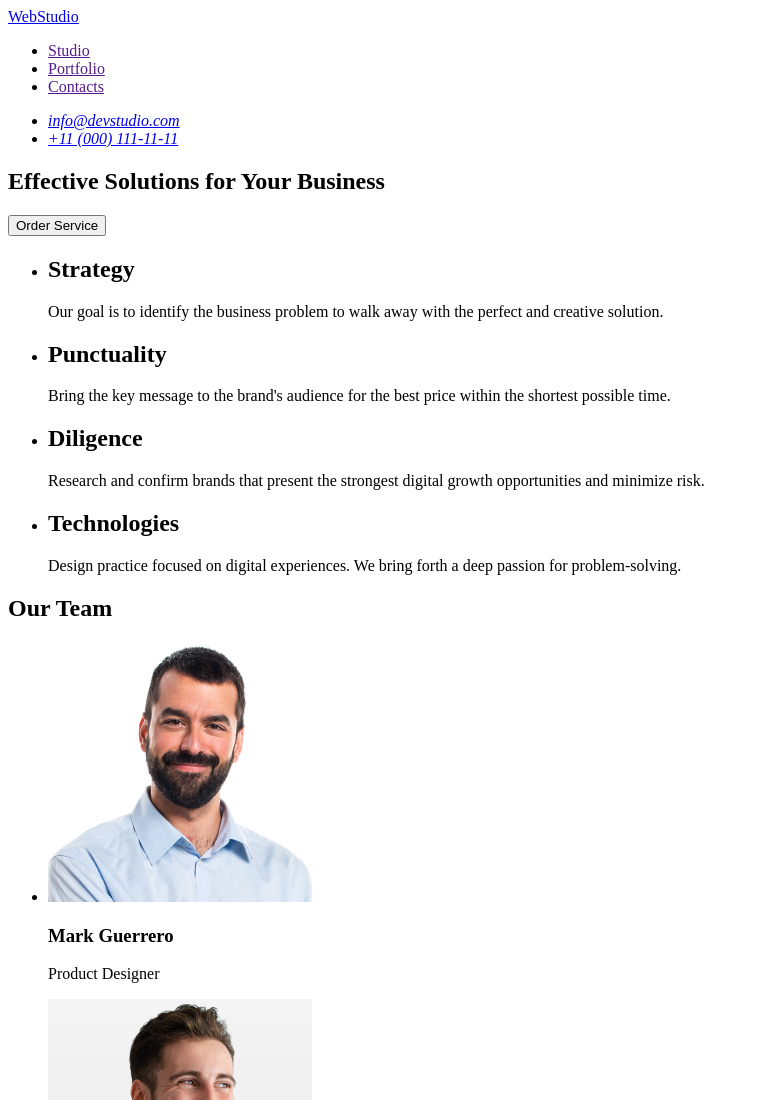
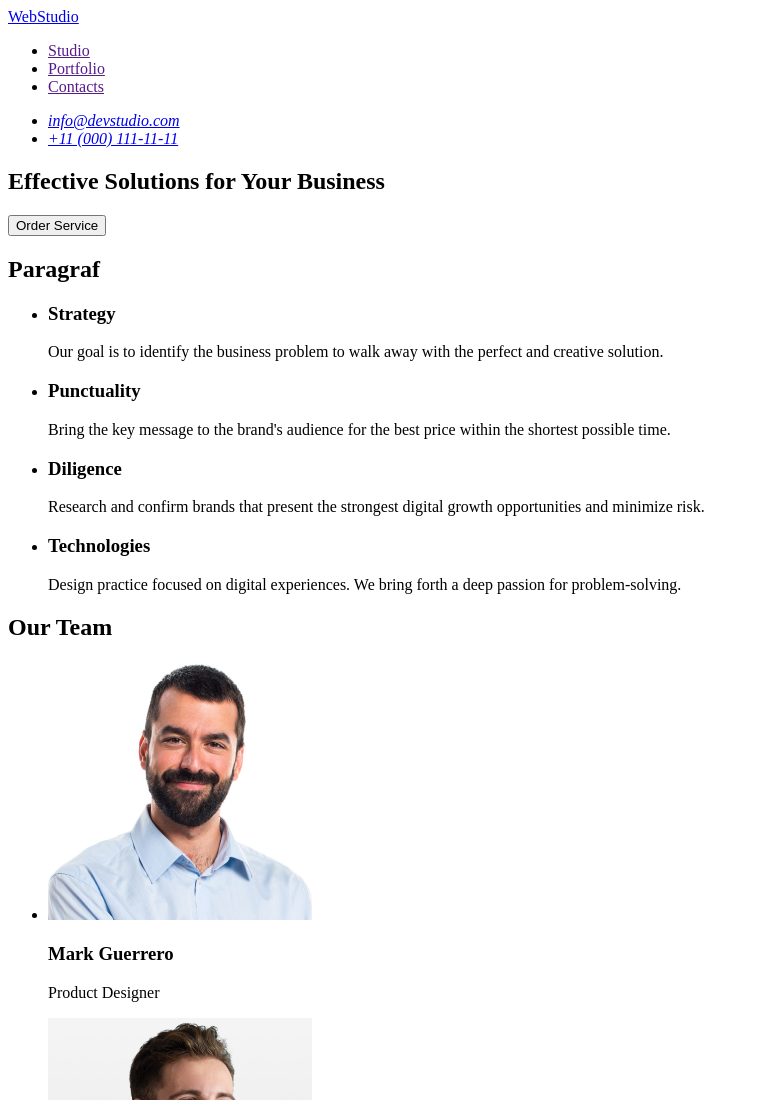
Before and after one commit to A1ekseey/goit-markup-hw-01, a plain HTML site: page index.html in a window 1280 px wide. Shown: the top 1100 px of the page, without its empty margins (0-759 px from the left). Drawn offline with Linux system fonts and the light colour scheme.

Commit message:
homework1.3

```diff
--- a/index.html
+++ b/index.html
@@ -29,30 +29,31 @@
         <button type="button">Order Service</button>
       </section>
       <section>
+        <h2>Paragraf</h2>
         <ul>
           <li>
-            <h2>Strategy</h2>
+            <h3>Strategy</h3>
             <p>
               Our goal is to identify the business problem to walk away with the
               perfect and creative solution.
             </p>
           </li>
           <li>
-            <h2>Punctuality</h2>
+            <h3>Punctuality</h3>
             <p>
               Bring the key message to the brand's audience for the best price
               within the shortest possible time.
             </p>
           </li>
           <li>
-            <h2>Diligence</h2>
+            <h3>Diligence</h3>
             <p>
               Research and confirm brands that present the strongest digital
               growth opportunities and minimize risk.
             </p>
           </li>
           <li>
-            <h2>Technologies</h2>
+            <h3>Technologies</h3>
             <p>
               Design practice focused on digital experiences. We bring forth a
               deep passion for problem-solving.
```
